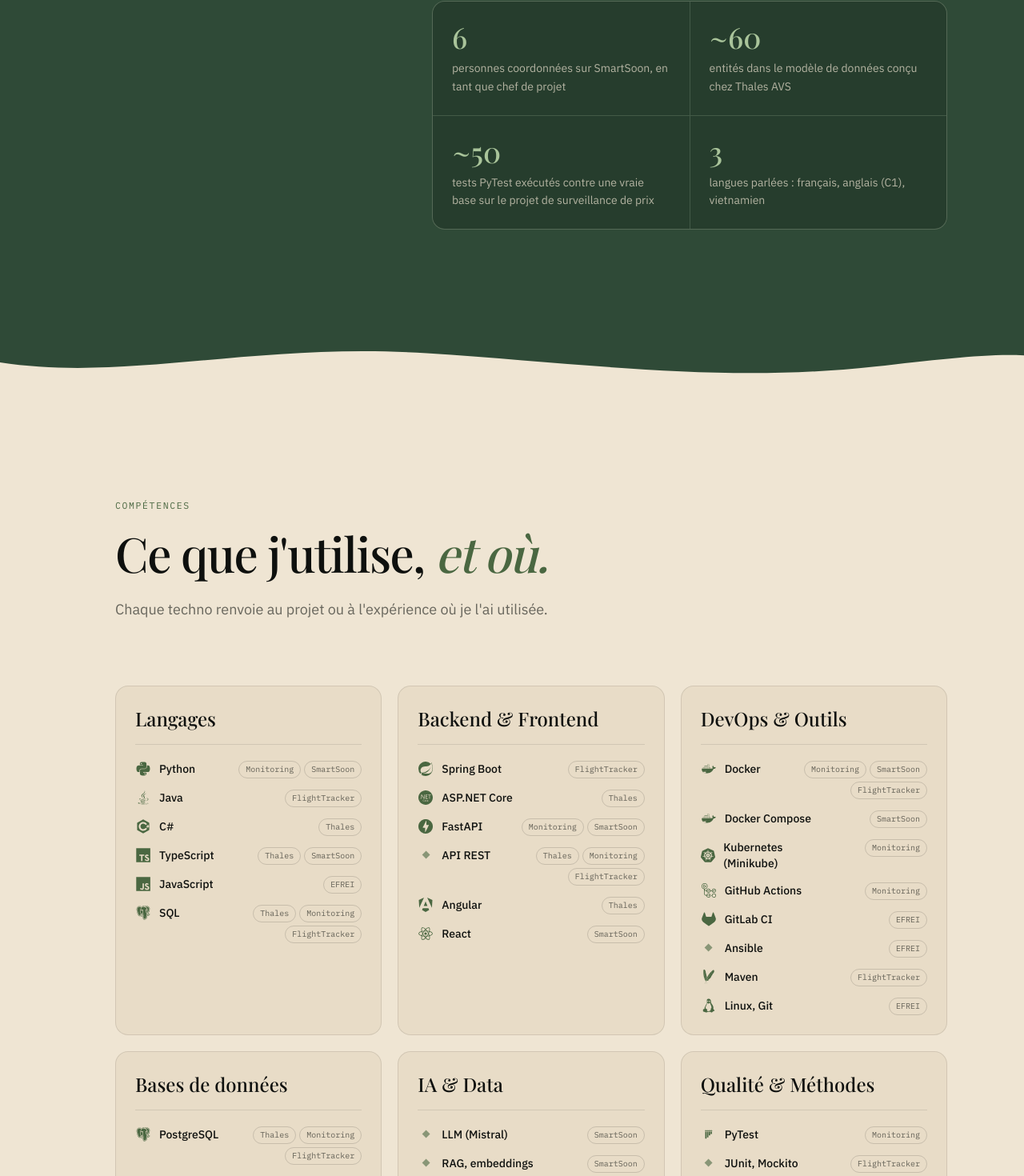
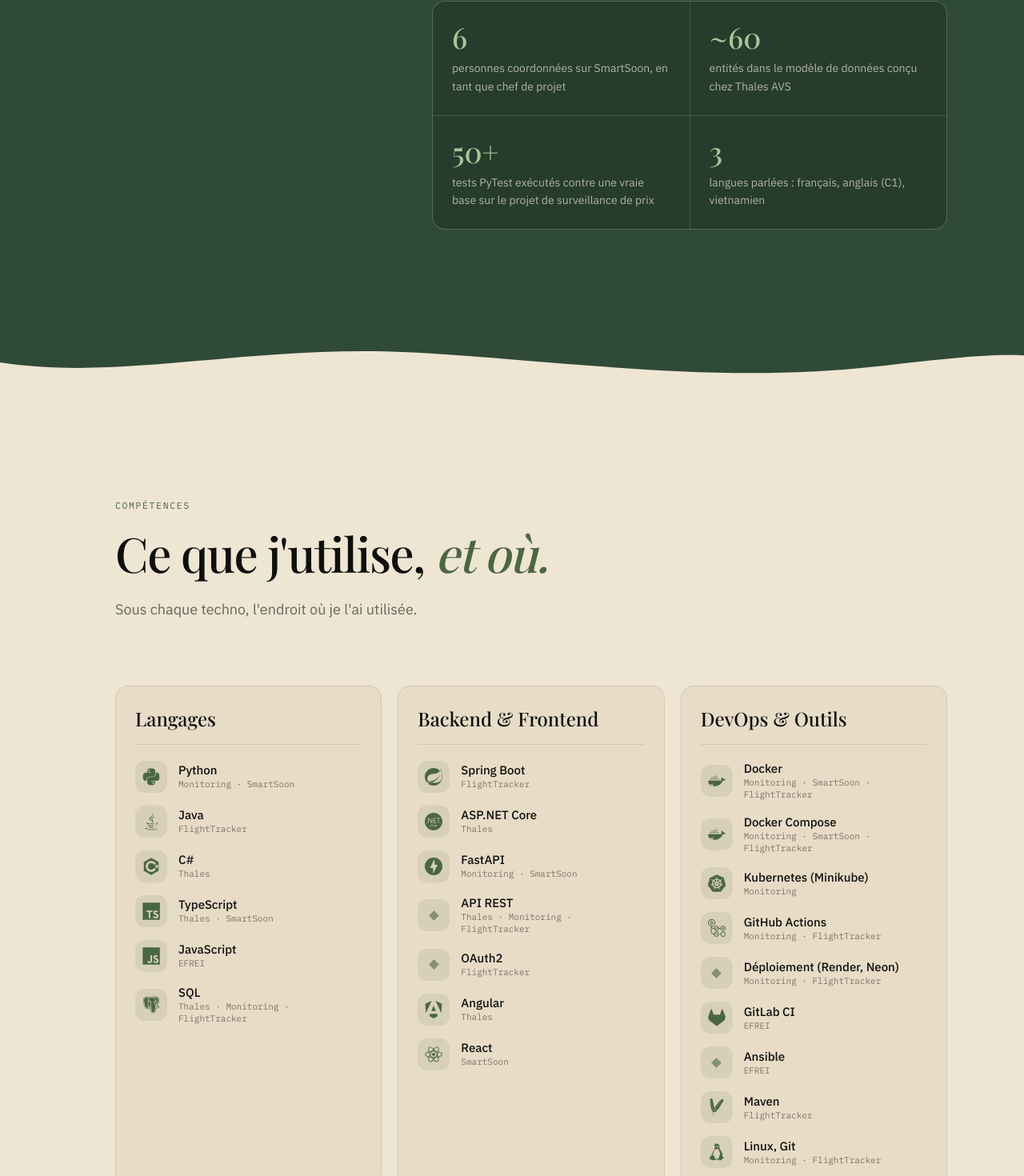
Before and after one commit to ccao94/portfolio, a React (Vite) app: page / in a window 1280 px wide. Shown: the part 1749-3219 px from the top of the page at 80% size. Built offline with nearby package versions, Linux system fonts and the light colour scheme.

Commit message:
content updated

```diff
--- a/src/components/Skills.jsx
+++ b/src/components/Skills.jsx
@@ -4,19 +4,13 @@ import Reveal from './Reveal'
 import SectionHeader from './SectionHeader'
 import TechIcon from './TechIcon'
 
-// Chip that links a skill to the place where it was used
-function PlaceChip({ id }) {
-  const { tr } = useLang()
-  const place = places[id]
-  if (!place) return null
-  const cls = 'rounded-full border border-ink/15 px-2 py-0.5 font-mono text-[10px] leading-4 text-ink/60'
-
-  if (!place.href) return <span className={cls}>{tr(place.label)}</span>
-  return (
-    <a href={place.href} className={`${cls} transition-colors hover:border-olive hover:bg-olive hover:text-cream`}>
-      {tr(place.label)}
-    </a>
-  )
+// Names of the places where a skill was used, as plain text
+function usedIn(ids, tr) {
+  return ids
+    .map((id) => places[id])
+    .filter(Boolean)
+    .map((place) => tr(place.label))
+    .join(' · ')
 }
 
 export default function Skills() {
@@ -35,19 +29,16 @@ export default function Skills() {
               className="rounded-2xl border border-ink/10 bg-cream-2/50 p-6 transition-colors duration-300 hover:border-olive/40"
             >
               <h3 className="mb-5 border-b border-ink/10 pb-4 font-display text-2xl">{tr(group.title)}</h3>
-              <ul className="space-y-3.5">
+              <ul className="space-y-4">
                 {group.items.map((skill, si) => (
-                  <li key={si} className="flex items-start justify-between gap-3">
-                    <span className="flex max-w-[58%] shrink-0 items-center gap-2.5 text-sm font-medium">
-                      <span className="flex w-5 justify-center text-olive">
-                        <TechIcon name={skill.icon} size={18} />
-                      </span>
-                      {tr(skill.name)}
+                  <li key={si} className="flex items-center gap-3.5">
+                    {/* Bigger logo in a soft tile, then the name and where it was used */}
+                    <span className="flex h-10 w-10 shrink-0 items-center justify-center rounded-xl bg-olive/10 text-olive">
+                      <TechIcon name={skill.icon} size={22} />
                     </span>
-                    <span className="flex flex-wrap justify-end gap-1">
-                      {skill.used.map((id) => (
-                        <PlaceChip key={id} id={id} />
-                      ))}
+                    <span className="min-w-0">
+                      <span className="block text-[15px] font-medium leading-snug">{tr(skill.name)}</span>
+                      <span className="block font-mono text-[11px] leading-snug text-ink/50">{usedIn(skill.used, tr)}</span>
                     </span>
                   </li>
                 ))}
--- a/src/data/content.js
+++ b/src/data/content.js
@@ -81,7 +81,7 @@ export const about = {
   facts: [
     { value: "6", text: { fr: "personnes coordonnées sur SmartSoon, en tant que chef de projet", en: "people coordinated on SmartSoon, as project lead" } },
     { value: "~60", text: { fr: "entités dans le modèle de données conçu chez Thales AVS", en: "entities in the data model I designed at Thales AVS" } },
-    { value: "~50", text: { fr: "tests PyTest exécutés contre une vraie base sur le projet de surveillance de prix", en: "PyTest tests run against a real database on the price monitoring project" } },
+    { value: "50+", text: { fr: "tests PyTest exécutés contre une vraie base sur le projet de surveillance de prix", en: "PyTest tests run against a real database on the price monitoring project" } },
     { value: "3", text: { fr: "langues parlées : français, anglais (C1), vietnamien", en: "languages spoken: French, English (C1), Vietnamese" } },
   ],
   badge: {
@@ -99,6 +99,7 @@ export const places = {
   smartsoon: { label: "SmartSoon", href: "#project-smartsoon" },
   flighttracker: { label: "FlightTracker", href: "#project-flighttracker" },
   efrei: { label: "EFREI", href: "#path" },
+  mlproject: { label: { fr: "Projet ML", en: "ML project" }, href: "https://github.com/ccao94/ml-project" },
 }
 
 export const skills = {
@@ -106,8 +107,8 @@ export const skills = {
   title: { fr: "Ce que j'utilise,", en: "What I use," },
   titleItalic: { fr: "et où.", en: "and where." },
   desc: {
-    fr: "Chaque techno renvoie au projet ou à l'expérience où je l'ai utilisée.",
-    en: "Each tool points to the project or job where I used it.",
+    fr: "Sous chaque techno, l'endroit où je l'ai utilisée.",
+    en: "Under each tool, where I used it.",
   },
   groups: [
     {
@@ -128,6 +129,7 @@ export const skills = {
         { name: "ASP.NET Core", icon: "dotnetcore", used: ["thales"] },
         { name: "FastAPI", icon: "fastapi", used: ["monitoring", "smartsoon"] },
         { name: "API REST", icon: null, used: ["thales", "monitoring", "flighttracker"] },
+        { name: "OAuth2", icon: null, used: ["flighttracker"] },
         { name: "Angular", icon: "angular", used: ["thales"] },
         { name: "React", icon: "react", used: ["smartsoon"] },
       ],
@@ -136,13 +138,14 @@ export const skills = {
       title: "DevOps & Outils",
       items: [
         { name: "Docker", icon: "docker", used: ["monitoring", "smartsoon", "flighttracker"] },
-        { name: "Docker Compose", icon: "docker", used: ["smartsoon"] },
+        { name: "Docker Compose", icon: "docker", used: ["monitoring", "smartsoon", "flighttracker"] },
         { name: "Kubernetes (Minikube)", icon: "kubernetes", used: ["monitoring"] },
-        { name: "GitHub Actions", icon: "githubactions", used: ["monitoring"] },
+        { name: "GitHub Actions", icon: "githubactions", used: ["monitoring", "flighttracker"] },
+        { name: { fr: "Déploiement (Render, Neon)", en: "Deployment (Render, Neon)" }, icon: null, used: ["monitoring", "flighttracker"] },
         { name: "GitLab CI", icon: "gitlab", used: ["efrei"] },
         { name: "Ansible", icon: null, used: ["efrei"] },
         { name: "Maven", icon: "maven", used: ["flighttracker"] },
-        { name: "Linux, Git", icon: "linux", used: ["efrei"] },
+        { name: "Linux, Git", icon: "linux", used: ["monitoring", "flighttracker"] },
       ],
     },
     {
@@ -162,7 +165,7 @@ export const skills = {
         { name: "ChromaDB", icon: null, used: ["smartsoon"] },
         { name: "OCR (Tesseract)", icon: null, used: ["smartsoon"] },
         { name: { fr: "Anonymisation (Presidio)", en: "Anonymization (Presidio)" }, icon: null, used: ["smartsoon"] },
-        { name: "NumPy, scikit-learn", icon: null, used: ["efrei"] },
+        { name: "NumPy, scikit-learn", icon: null, used: ["mlproject"] },
       ],
     },
     {
@@ -194,24 +197,55 @@ export const projects = {
   allRepos: { fr: "Voir tous mes repos GitHub", en: "See all my GitHub repos" },
   list: [
     {
+      id: "flighttracker",
+      badge: { fr: "Java · déployé · en cours", en: "Java · deployed · ongoing" },
+      title: { fr: "FlightTracker, suivi de flotte aérienne", en: "FlightTracker, aircraft fleet tracking" },
+      date: { fr: "Sept. 2026 · en cours", en: "Sept. 2026 · ongoing" },
+      description: {
+        fr: "API REST Spring Boot qui suit des avions réels par leur code ICAO24. Les positions arrivent en direct depuis l'API OpenSky Network (authentification OAuth2), sont collectées à intervalle régulier et conservées pour retracer les trajectoires et calculer des statistiques de vol. Schéma versionné avec Flyway, tests unitaires et d'intégration contre un vrai PostgreSQL grâce à Testcontainers. Image Docker déployée sur Render, CI GitHub Actions à chaque push.",
+        en: "Spring Boot REST API that tracks real aircraft by their ICAO24 code. Live positions come from the OpenSky Network API (OAuth2 authentication), are collected on a schedule and stored to rebuild flight paths and compute flight statistics. Schema versioned with Flyway, unit and integration tests against a real PostgreSQL thanks to Testcontainers. Docker image deployed on Render, GitHub Actions CI on every push.",
+      },
+      flows: [
+        { label: "Pipeline", steps: ["API OpenSky (OAuth2)", { fr: "Collecte planifiée", en: "Scheduled collection" }, "PostgreSQL + Flyway", "API REST Spring Boot"] },
+        { label: { fr: "Déploiement", en: "Deployment" }, steps: [{ fr: "GitHub Actions (tests, build)", en: "GitHub Actions (tests, build)" }, { fr: "Image Docker", en: "Docker image" }, "Render + Neon"] },
+      ],
+      stack: ["Java", "Spring Boot", "Spring Data JPA", "PostgreSQL", "Flyway", "OAuth2", "JUnit 5", "Mockito", "Testcontainers", "Docker", "GitHub Actions", "Maven"],
+      github: "https://github.com/ccao94/flighttracker",
+      demo: "https://flighttracker-ppkc.onrender.com",
+      demoNote: { fr: "Hébergement gratuit, premier chargement jusqu'à 3 minutes", en: "Free hosting, first load can take up to 3 minutes" },
+      images: [
+        {
+          src: "/images/projects/flighttracker-history.webp",
+          alt: { fr: "Réponse JSON de l'API : historique des positions d'un avion", en: "API JSON response: position history of an aircraft" },
+          caption: { fr: "Historique des positions d'un long-courrier Air India", en: "Position history of an Air India long-haul flight" },
+        },
+        {
+          src: "/images/projects/flighttracker-stats.webp",
+          alt: { fr: "Réponse JSON de l'API : statistiques de vol", en: "API JSON response: flight statistics" },
+          caption: { fr: "Statistiques du vol : distance, temps en vol, altitude et vitesse max", en: "Flight statistics: distance, airborne time, max altitude and speed" },
+        },
+      ],
+    },
+    {
       id: "monitoring",
       badge: { fr: "DevOps · déployé", en: "DevOps · deployed" },
       title: { fr: "Surveillance de prix et alertes automatisées", en: "Automated price monitoring and alerts" },
       date: { fr: "Janv. à juil. 2026 · 7 mois", en: "Jan. to Jul. 2026 · 7 months" },
       description: {
-        fr: "Scraper de prix multi-sites basé sur les données structurées des pages (JSON-LD, microdata), avec alertes Telegram quand un prix franchit un seuil et détection des pages anti-bot. API REST FastAPI et dashboard en ligne, PostgreSQL hébergé, ~50 tests PyTest exécutés contre une base réelle.",
-        en: "Multi-site price scraper based on the structured data of each page (JSON-LD, microdata), with Telegram alerts when a price crosses a threshold and anti-bot page detection. FastAPI REST API and online dashboard, hosted PostgreSQL, about 50 PyTest tests run against a real database.",
+        fr: "Scraper de prix multi-sites basé sur les données structurées des pages (JSON-LD, microdata), avec alertes Telegram quand un prix franchit un seuil et détection des pages anti-bot. API REST FastAPI et dashboard en ligne, PostgreSQL hébergé, plus de 50 tests PyTest exécutés contre une base réelle.",
+        en: "Multi-site price scraper based on the structured data of each page (JSON-LD, microdata), with Telegram alerts when a price crosses a threshold and anti-bot page detection. FastAPI REST API and online dashboard, hosted PostgreSQL, over 50 PyTest tests run against a real database.",
       },
       flows: [
         {
           label: "Pipeline",
           steps: [{ fr: "Sites marchands", en: "Retail sites" }, "Scraper JSON-LD", "PostgreSQL", "FastAPI + dashboard", { fr: "Alerte Telegram", en: "Telegram alert" }],
         },
-        { label: "CI/CD", steps: ["git push", "Lint + tests", "Build Docker", "CronJob Kubernetes"] },
+        { label: "CI", steps: ["git push", "Lint + tests", "Build Docker"] },
       ],
       stack: ["Python", "FastAPI", "PostgreSQL", "Docker", "GitHub Actions", "Kubernetes", "PyTest", "Telegram API"],
       github: "https://github.com/ccao94/monitoring",
-      demo: null, // URL of the online dashboard
+      demo: "https://price-monitor-gj4e.onrender.com/",
+      demoNote: { fr: "Hébergement gratuit, premier chargement jusqu'à 1 minute", en: "Free hosting, first load can take up to 1 minute" },
       images: [
         {
           src: "/images/projects/monitoring-dashboard.webp",
@@ -236,35 +270,7 @@ export const projects = {
       ],
       stack: ["Python", "FastAPI", "React", "Mistral", "ChromaDB", "Tesseract", "Presidio", "Docker Compose"],
       github: "https://github.com/ccao94/smartsoon",
-    },
-    {
-      id: "flighttracker",
-      badge: { fr: "En cours", en: "In progress" },
-      title: { fr: "FlightTracker, suivi de flotte aérienne", en: "FlightTracker, aircraft fleet tracking" },
-      date: { fr: "Sept. 2026 · en cours", en: "Sept. 2026 · ongoing" },
-      description: {
-        fr: "API REST Spring Boot qui suit des avions réels par leur code ICAO24. Les positions arrivent en direct depuis l'API OpenSky Network (authentification OAuth2), sont collectées à intervalle régulier et conservées pour retracer l'historique des trajectoires et calculer des statistiques de vol. Architecture en couches, schéma versionné avec Flyway, tests unitaires et d'intégration contre un vrai PostgreSQL grâce à Testcontainers. Projet personnel en cours, pour monter en compétence sur Java et Spring Boot.",
-        en: "Spring Boot REST API that tracks real aircraft by their ICAO24 code. Live positions come from the OpenSky Network API (OAuth2 authentication), are collected on a schedule and stored to rebuild flight path history and compute flight statistics. Layered architecture, schema versioned with Flyway, unit and integration tests against a real PostgreSQL thanks to Testcontainers. Ongoing personal project to build up my Java and Spring Boot skills.",
-      },
-      flows: [
-        { label: "Pipeline", steps: ["API OpenSky (OAuth2)", { fr: "Collecte planifiée", en: "Scheduled collection" }, "PostgreSQL + Flyway", "API REST Spring Boot"] },
-        { label: "Tests", steps: ["JUnit 5", "Mockito", "MockMvc", "Testcontainers"] },
-      ],
-      stack: ["Java", "Spring Boot", "Spring Data JPA", "PostgreSQL", "Flyway", "OAuth2", "JUnit 5", "Mockito", "Testcontainers", "Maven"],
-      github: "https://github.com/ccao94/flighttracker",
-      images: [
-        {
-          src: "/images/projects/flighttracker-history.webp",
-          alt: { fr: "Réponse JSON de l'API : historique des positions d'un avion", en: "API JSON response: position history of an aircraft" },
-          caption: { fr: "Historique des positions d'un long-courrier Air India", en: "Position history of an Air India long-haul flight" },
-        },
-        {
-          src: "/images/projects/flighttracker-stats.webp",
-          alt: { fr: "Réponse JSON de l'API : statistiques de vol", en: "API JSON response: flight statistics" },
-          caption: { fr: "Statistiques du vol : distance, temps en vol, altitude et vitesse max", en: "Flight statistics: distance, airborne time, max altitude and speed" },
-        },
-      ],
-    },
+    }
   ],
 }
 
```
Also changed, not shown: src/components/Projects.jsx (+7 -3 lines), src/components/Navbar.jsx (line endings or trailing spaces).
